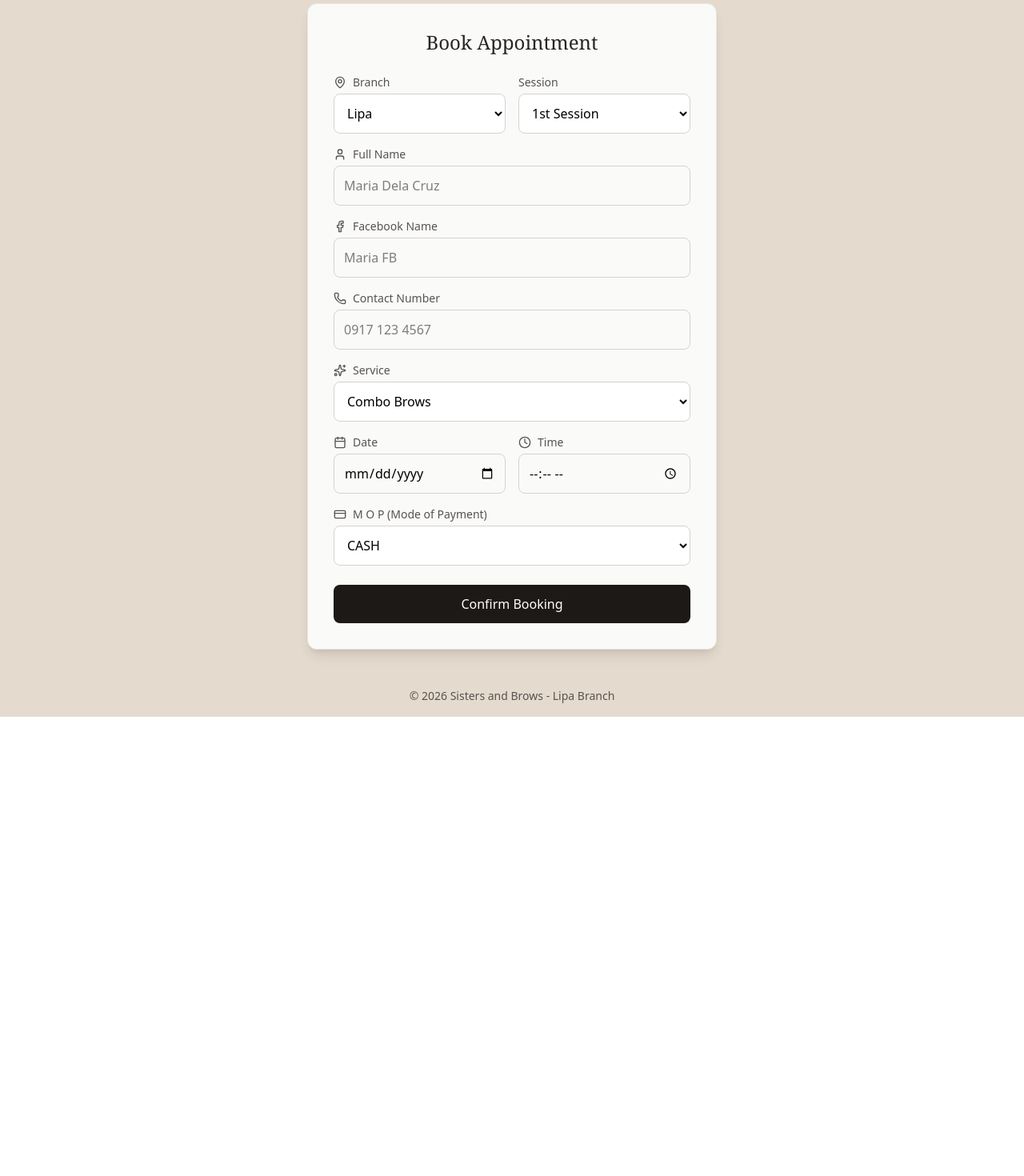
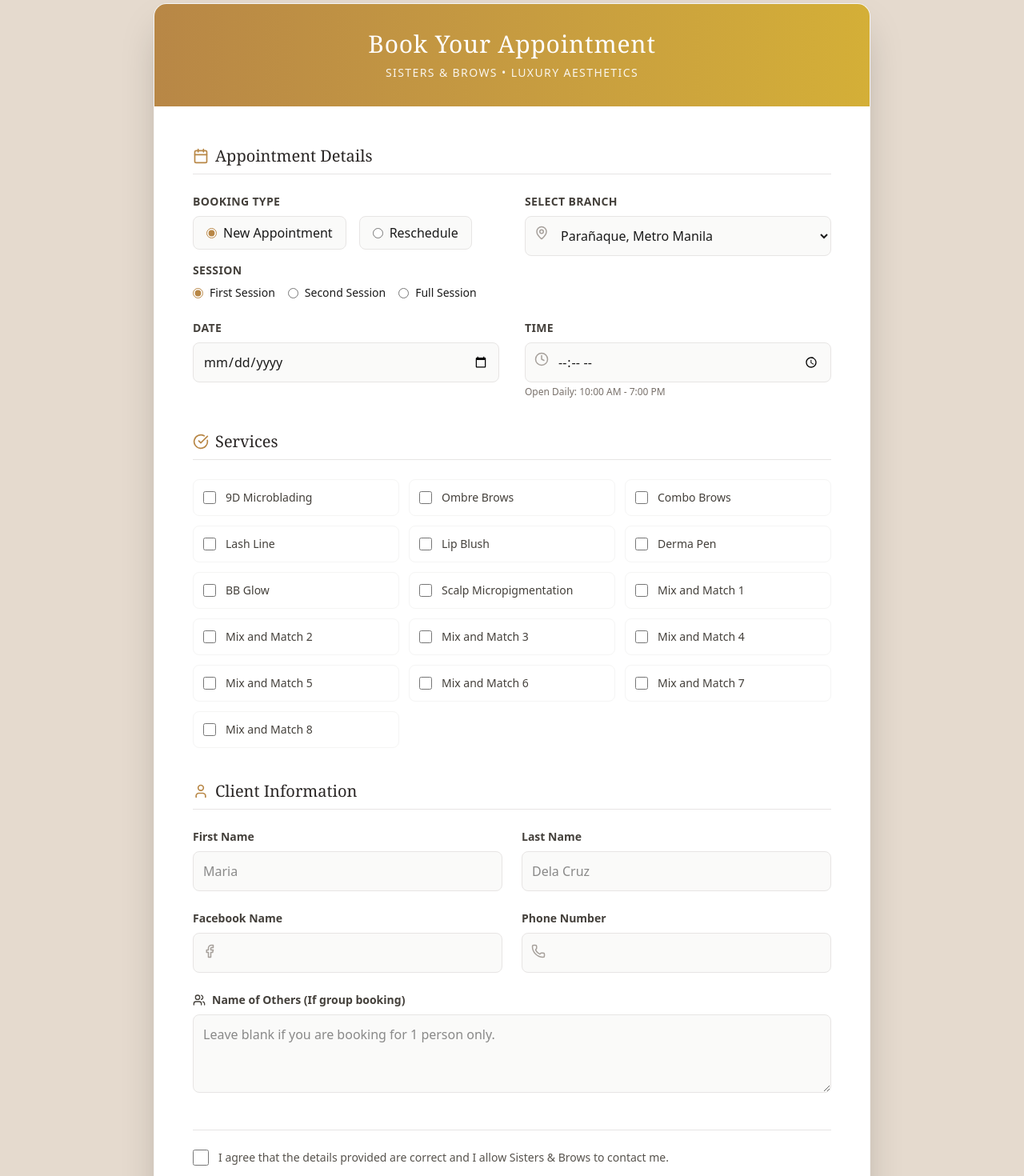
Before and after one commit to 2xe2ipii/sisters-and-brows, a Next.js app: page / in a window 1280 px wide. Shown: the part 120-1590 px from the top of the page at 80% size. Before the commit the page ends 1016 px from the top, so only its background shows below. Built offline with nearby package versions, Linux system fonts and the light colour scheme; what google-auth-library would draw is missing.

Commit message:
sorting integ

```diff
--- a/app/actions.ts
+++ b/app/actions.ts
@@ -3,49 +3,68 @@
 import { z } from 'zod';
 import { getDoc } from '@/lib/googleSheets';
 
+// Map for Short Codes in Sheets
+const BRANCH_MAP: Record<string, string> = {
+  "Parañaque, Metro Manila": "PQ",
+  "Lipa, Batangas": "LP",
+  "San Pablo, Laguna": "SP",
+  "Novaliches, Quezon City": "NV",
+  "Dasmariñas, Cavite": "DM",
+  "Comembo, Taguig": "TG"
+};
+
 const formSchema = z.object({
-  branch: z.string().min(1, "Select a branch"),
-  fbName: z.string().optional(),
-  fullName: z.string().min(2, "Name is required"),
-  phone: z.string().min(10, "Phone is required"),
-  date: z.string().min(1, "Date is required"),
-  time: z.string().min(1, "Time is required"),
-  service: z.string().min(1, "Select a service"),
-  session: z.string().min(1, "Select session type"),
-  mop: z.string().min(1, "Select MOP"),
+  type: z.string().optional(),
+  branch: z.string().min(1),
+  session: z.string().min(1),
+  date: z.string().min(1),
+  time: z.string().min(1),
+  services: z.union([z.string(), z.array(z.string())]),
+  fbName: z.string().min(1),
+  firstName: z.string().min(1),
+  lastName: z.string().min(1),
+  phone: z.string().min(1),
+  others: z.string().optional(),
 });
 
 export async function submitBooking(prevState: any, formData: FormData) {
 
+  // 1. Handle Multi-Select Services
+  const servicesRaw = formData.getAll('services');
+  // Join array into a single string for the Sheet (e.g., "Brows, Lips")
+  const servicesString = servicesRaw.join(', ');
+
   const rawData = {
+    type: formData.get('type'),
     branch: formData.get('branch'),
-    fbName: formData.get('fbName'),
-    fullName: formData.get('fullName'),
-    phone: formData.get('phone'),
+    session: formData.get('session'),
     date: formData.get('date'),
     time: formData.get('time'),
-    service: formData.get('service'),
-    session: formData.get('session'),
-    mop: formData.get('mop'),
+    services: servicesRaw,
+    fbName: formData.get('fbName'),
+    firstName: formData.get('firstName'),
+    lastName: formData.get('lastName'),
+    phone: formData.get('phone'),
+    others: formData.get('others'),
   };
 
   const validated = formSchema.safeParse(rawData);
 
   if (!validated.success) {
-    return { success: false, message: "Please check your inputs." };
+    return { success: false, message: "Please check that all required fields are filled." };
   }
 
   try {
     const doc = await getDoc();
-    const sheet = doc.sheetsByIndex[0];
+    // Target "Raw_Intake" specifically
+    let sheet = doc.sheetsByTitle["Raw_Intake"];
+    if (!sheet) sheet = doc.sheetsByIndex[0];
 
-    // --- FORMATTING LOGIC START ---
+    // 2. Format Date (YYYY-MM-DD for sorting)
+    const dateObj = new Date(validated.data.date);
+    const formattedDate = dateObj.toISOString().split('T')[0];
 
-    // 1. Format Date: "2026-01-18" -> "1/18"
-    const dateObj = new Date(validated.data.date);
-    const formattedDate = `${dateObj.getMonth() + 1}/${dateObj.getDate()}`;
-
-    // 2. Format Time: "14:30" -> "2:30 PM"
+    // 3. Format Time
     const [hours, minutes] = validated.data.time.split(':');
     const timeObj = new Date();
     timeObj.setHours(parseInt(hours), parseInt(minutes));
@@ -55,26 +74,34 @@
       hour12: true
     });
 
-    // --- FORMATTING LOGIC END ---
+    // 4. Combine Names
+    const fullClientName = `${validated.data.firstName} ${validated.data.lastName}`;
+
+    // 5. Append "Others" to notes or name if needed,
+    // or just leave it for the admin to read in the raw data.
+    // We will append it to the Remarks/Status column or just save it.
+
+    const shortBranch = BRANCH_MAP[validated.data.branch] || validated.data.branch;
 
     await sheet.addRow({
-      'BRANCH': validated.data.branch,
-      'FACEBOOK NAME': validated.data.fbName || "",
-      'FULL NAME': validated.data.fullName,
-      'Contact Number': validated.data.phone, // We keep the number raw so it's clickable
+      'BRANCH': shortBranch,
+      'FACEBOOK NAME': validated.data.fbName,
+      'FULL NAME': fullClientName, // Joined Name
+      'Contact Number': validated.data.phone,
       'DATE': formattedDate,
       'TIME': formattedTime,
       'CLIENT #': "",
-      'SERVICES': validated.data.service,
+      'SERVICES': servicesString, // Sent as "Brows, Lips"
       'SESSION': validated.data.session,
-      'STATUS': "Done", // Matches your screenshot (Green usually means Done/Active)
+      'STATUS': validated.data.type === 'Reschedule' ? 'Reschedule' : 'Pending',
       'ACK?': "NO ACK",
-      'M O P': validated.data.mop
+      'M O P': "", // MOP is usually collected later or on site? (Not in your screenshot input list)
+      'REMARKS': validated.data.others || "" // <--- NEW: Maps the 'others' input here
     });
 
-    return { success: true, message: "Booking confirmed!" };
+    return { success: true, message: "Booking confirmed! Please take a screenshot." };
   } catch (error) {
     console.error("Sheet Error:", error);
-    return { success: false, message: "Failed to save booking. Try again." };
+    return { success: false, message: "System Busy. Please try again." };
   }
 }
--- a/app/globals.css
+++ b/app/globals.css
@@ -1 +1,11 @@
 @import "tailwindcss";
+
+body {
+  background-color: #FDFBF7; /* Soft Cream */
+  color: #1A1A1A;
+}
+
+/* Optional: Add a smooth scroll behavior */
+html {
+  scroll-behavior: smooth;
+}
--- a/components/BookingForm.tsx
+++ b/components/BookingForm.tsx
@@ -2,7 +2,14 @@
 
 import { useActionState } from 'react';
 import { submitBooking } from '@/app/actions';
-import { Calendar, User, Phone, Sparkles, Clock, Facebook, CreditCard, MapPin } from 'lucide-react';
+import { MapPin, Calendar, Clock, User, Facebook, Phone, Users, CheckCircle } from 'lucide-react';
+
+const SERVICES = [
+  "9D Microblading", "Ombre Brows", "Combo Brows", "Lash Line",
+  "Lip Blush", "Derma Pen", "BB Glow", "Scalp Micropigmentation",
+  "Mix and Match 1", "Mix and Match 2", "Mix and Match 3", "Mix and Match 4",
+  "Mix and Match 5", "Mix and Match 6", "Mix and Match 7", "Mix and Match 8"
+];
 
 const initialState = {
   success: false,
@@ -13,111 +20,177 @@
   const [state, formAction, isPending] = useActionState(submitBooking, initialState);
 
   return (
-    <form action={formAction} className="bg-stone-50 p-8 rounded-xl shadow-lg border border-stone-200 max-w-lg w-full">
-      <h2 className="text-2xl font-serif text-stone-800 mb-6 text-center">Book Appointment</h2>
+    <div className="w-full max-w-4xl mx-auto bg-white shadow-2xl rounded-2xl overflow-hidden border border-stone-100">
 
-      {/* Branch & Session (Two columns) */}
-      <div className="grid grid-cols-2 gap-4 mb-4">
+      {/* Golden Header */}
+      <div className="bg-gradient-to-r from-[#B88746] to-[#D4AF37] p-8 text-center text-white">
+        <h2 className="text-3xl font-serif tracking-wide mb-2">Book Your Appointment</h2>
+        <p className="text-white/90 text-sm uppercase tracking-widest">Sisters & Brows • Luxury Aesthetics</p>
+      </div>
+
+      <form action={formAction} className="p-8 md:p-12 space-y-10">
+
+        {/* --- SECTION 1: APPOINTMENT DETAILS --- */}
+        <section>
+          <div className="flex items-center gap-2 mb-6 border-b border-stone-200 pb-2">
+            <Calendar className="text-[#B88746]" size={20} />
+            <h3 className="text-xl font-serif text-stone-800">Appointment Details</h3>
+          </div>
+
+          <div className="grid grid-cols-1 md:grid-cols-2 gap-8">
+            {/* Type & Session */}
+            <div className="space-y-4">
               <div>
-          <label className="flex items-center gap-2 text-stone-600 mb-1 text-sm font-medium">
-            <MapPin size={16} /> Branch
+                <label className="block text-sm font-bold text-stone-700 mb-2 uppercase tracking-wide">Booking Type</label>
+                <div className="flex gap-4">
+                  <label className="flex items-center gap-2 cursor-pointer bg-stone-50 px-4 py-2 rounded-lg border border-stone-200 hover:border-[#B88746] transition">
+                    <input type="radio" name="type" value="New Appointment" defaultChecked className="accent-[#B88746]" />
+                    <span>New Appointment</span>
                   </label>
-          <select name="branch" className="w-full p-3 border border-stone-300 rounded-lg bg-white">
-            <option value="Lipa">Lipa</option>
-            <option value="PQ">PQ</option>
-            <option value="SP">SP</option>
-          </select>
+                  <label className="flex items-center gap-2 cursor-pointer bg-stone-50 px-4 py-2 rounded-lg border border-stone-200 hover:border-[#B88746] transition">
+                    <input type="radio" name="type" value="Reschedule" className="accent-[#B88746]" />
+                    <span>Reschedule</span>
+                  </label>
                 </div>
+              </div>
+
               <div>
-          <label className="flex items-center gap-2 text-stone-600 mb-1 text-sm font-medium">
-             Session
+                <label className="block text-sm font-bold text-stone-700 mb-2 uppercase tracking-wide">Session</label>
+                <div className="flex flex-wrap gap-4">
+                  <label className="flex items-center gap-2 text-sm">
+                    <input type="radio" name="session" value="1ST" defaultChecked className="accent-[#B88746]" /> First Session
                   </label>
-          <select name="session" className="w-full p-3 border border-stone-300 rounded-lg bg-white">
-            <option value="1ST">1st Session</option>
-            <option value="2ND">2nd Session (Retouch)</option>
+                  <label className="flex items-center gap-2 text-sm">
+                    <input type="radio" name="session" value="2ND" className="accent-[#B88746]" /> Second Session
+                  </label>
+                  <label className="flex items-center gap-2 text-sm">
+                    <input type="radio" name="session" value="FULL" className="accent-[#B88746]" /> Full Session
+                  </label>
+                </div>
+              </div>
+            </div>
+
+            {/* Branch */}
+            <div>
+              <label className="block text-sm font-bold text-stone-700 mb-2 uppercase tracking-wide">
+                Select Branch
+              </label>
+              <div className="relative">
+                <MapPin className="absolute left-3 top-3 text-stone-400" size={18} />
+                <select name="branch" className="w-full pl-10 p-3 bg-stone-50 border border-stone-200 rounded-lg focus:ring-2 focus:ring-[#B88746] outline-none">
+                  <option value="Parañaque, Metro Manila">Parañaque, Metro Manila</option>
+                  <option value="Lipa, Batangas">Lipa, Batangas</option>
+                  <option value="San Pablo, Laguna">San Pablo, Laguna</option>
+                  <option value="Novaliches, Quezon City">Novaliches, Quezon City</option>
+                  <option value="Dasmariñas, Cavite">Dasmariñas, Cavite</option>
+                  <option value="Comembo, Taguig">Comembo, Taguig</option>
                 </select>
               </div>
             </div>
-
-      {/* Full Name */}
-      <div className="mb-4">
-        <label className="flex items-center gap-2 text-stone-600 mb-1 text-sm font-medium">
-          <User size={16} /> Full Name
-        </label>
-        <input name="fullName" type="text" required className="w-full p-3 border border-stone-300 rounded-lg outline-none focus:ring-1 focus:ring-amber-500" placeholder="Maria Dela Cruz" />
-      </div>
-
-      {/* Facebook Name (Optional but requested) */}
-      <div className="mb-4">
-        <label className="flex items-center gap-2 text-stone-600 mb-1 text-sm font-medium">
-          <Facebook size={16} /> Facebook Name
-        </label>
-        <input name="fbName" type="text" className="w-full p-3 border border-stone-300 rounded-lg outline-none focus:ring-1 focus:ring-amber-500" placeholder="Maria FB" />
-      </div>
-
-      {/* Contact */}
-      <div className="mb-4">
-        <label className="flex items-center gap-2 text-stone-600 mb-1 text-sm font-medium">
-          <Phone size={16} /> Contact Number
-        </label>
-        <input name="phone" type="tel" required className="w-full p-3 border border-stone-300 rounded-lg outline-none focus:ring-1 focus:ring-amber-500" placeholder="0917 123 4567" />
-      </div>
-
-      {/* Service */}
-      <div className="mb-4">
-        <label className="flex items-center gap-2 text-stone-600 mb-1 text-sm font-medium">
-          <Sparkles size={16} /> Service
-        </label>
-        <select name="service" className="w-full p-3 border border-stone-300 rounded-lg bg-white">
-          <option value="Combo Brows">Combo Brows</option>
-          <option value="9d microblading">9d Microblading</option>
-          <option value="Lash Line">Lash Line</option>
-          <option value="Lip Blush">Lip Blush</option>
-          <option value="Retouch">Retouch</option>
-        </select>
           </div>
 
           {/* Date & Time */}
-      <div className="grid grid-cols-2 gap-4 mb-4">
+          <div className="grid grid-cols-1 md:grid-cols-2 gap-8 mt-6">
             <div>
-          <label className="flex items-center gap-2 text-stone-600 mb-1 text-sm font-medium">
-            <Calendar size={16} /> Date
-          </label>
-          <input name="date" type="date" required className="w-full p-3 border border-stone-300 rounded-lg" />
+              <label className="block text-sm font-bold text-stone-700 mb-2 uppercase tracking-wide">Date</label>
+              <input name="date" type="date" required className="w-full p-3 bg-stone-50 border border-stone-200 rounded-lg focus:ring-2 focus:ring-[#B88746] outline-none" />
             </div>
             <div>
-          <label className="flex items-center gap-2 text-stone-600 mb-1 text-sm font-medium">
-            <Clock size={16} /> Time
+              <label className="block text-sm font-bold text-stone-700 mb-2 uppercase tracking-wide">Time</label>
+              <div className="relative">
+                <Clock className="absolute left-3 top-3 text-stone-400" size={18} />
+                <input name="time" type="time" required className="w-full pl-10 p-3 bg-stone-50 border border-stone-200 rounded-lg focus:ring-2 focus:ring-[#B88746] outline-none" />
+              </div>
+              <p className="text-xs text-stone-500 mt-1">Open Daily: 10:00 AM - 7:00 PM</p>
+            </div>
+          </div>
+        </section>
+
+        {/* --- SECTION 2: SERVICES --- */}
+        <section>
+          <div className="flex items-center gap-2 mb-6 border-b border-stone-200 pb-2">
+            <CheckCircle className="text-[#B88746]" size={20} />
+            <h3 className="text-xl font-serif text-stone-800">Services</h3>
+          </div>
+
+          <div className="grid grid-cols-1 md:grid-cols-2 lg:grid-cols-3 gap-3">
+            {SERVICES.map((service) => (
+              <label key={service} className="flex items-center gap-3 p-3 border border-stone-100 rounded-lg hover:bg-stone-50 transition cursor-pointer">
+                <input type="checkbox" name="services" value={service} className="w-4 h-4 accent-[#B88746] rounded" />
+                <span className="text-sm text-stone-700">{service}</span>
               </label>
-          <input name="time" type="time" required className="w-full p-3 border border-stone-300 rounded-lg" />
+            ))}
+          </div>
+        </section>
+
+        {/* --- SECTION 3: CLIENT INFO --- */}
+        <section>
+          <div className="flex items-center gap-2 mb-6 border-b border-stone-200 pb-2">
+            <User className="text-[#B88746]" size={20} />
+            <h3 className="text-xl font-serif text-stone-800">Client Information</h3>
+          </div>
+
+          <div className="grid grid-cols-1 md:grid-cols-2 gap-6 mb-6">
+            <div>
+              <label className="block text-sm font-bold text-stone-700 mb-2">First Name</label>
+              <input name="firstName" type="text" placeholder="Maria" required className="w-full p-3 bg-stone-50 border border-stone-200 rounded-lg outline-none focus:border-[#B88746]" />
+            </div>
+            <div>
+              <label className="block text-sm font-bold text-stone-700 mb-2">Last Name</label>
+              <input name="lastName" type="text" placeholder="Dela Cruz" required className="w-full p-3 bg-stone-50 border border-stone-200 rounded-lg outline-none focus:border-[#B88746]" />
             </div>
           </div>
 
-      {/* Mode of Payment */}
-      <div className="mb-6">
-        <label className="flex items-center gap-2 text-stone-600 mb-1 text-sm font-medium">
-          <CreditCard size={16} /> M O P (Mode of Payment)
-        </label>
-        <select name="mop" className="w-full p-3 border border-stone-300 rounded-lg bg-white">
-          <option value="CASH">CASH</option>
-          <option value="GCASH">GCASH</option>
-        </select>
+          <div className="grid grid-cols-1 md:grid-cols-2 gap-6 mb-6">
+             <div className="relative">
+                <label className="block text-sm font-bold text-stone-700 mb-2">Facebook Name</label>
+                <div className="relative">
+                  <Facebook className="absolute left-3 top-3.5 text-stone-400" size={18} />
+                  <input name="fbName" type="text" required className="w-full pl-10 p-3 bg-stone-50 border border-stone-200 rounded-lg outline-none focus:border-[#B88746]" />
+                </div>
+            </div>
+             <div className="relative">
+                <label className="block text-sm font-bold text-stone-700 mb-2">Phone Number</label>
+                <div className="relative">
+                  <Phone className="absolute left-3 top-3.5 text-stone-400" size={18} />
+                  <input name="phone" type="tel" required className="w-full pl-10 p-3 bg-stone-50 border border-stone-200 rounded-lg outline-none focus:border-[#B88746]" />
+                </div>
+            </div>
           </div>
 
-      {/* Submit */}
+          <div>
+            <label className="block text-sm font-bold text-stone-700 mb-2 flex items-center gap-2">
+              <Users size={16} /> Name of Others (If group booking)
+            </label>
+            <textarea name="others" rows={3} className="w-full p-3 bg-stone-50 border border-stone-200 rounded-lg outline-none focus:border-[#B88746]" placeholder="Leave blank if you are booking for 1 person only."></textarea>
+          </div>
+        </section>
+
+        {/* --- FOOTER --- */}
+        <div className="pt-6 border-t border-stone-200">
+          <label className="flex items-center gap-3 mb-6 cursor-pointer">
+            <input type="checkbox" name="agreement" required className="w-5 h-5 accent-[#B88746]" />
+            <span className="text-sm text-stone-600">
+              I agree that the details provided are correct and I allow Sisters & Brows to contact me.
+            </span>
+          </label>
+
           <button
             type="submit"
             disabled={isPending}
-        className="w-full bg-stone-900 text-white py-3 rounded-lg font-medium hover:bg-stone-800 transition disabled:opacity-50"
+            className="w-full bg-[#1A1A1A] text-white font-serif tracking-widest uppercase py-4 rounded-lg hover:bg-[#B88746] transition-all duration-300 shadow-lg disabled:opacity-50"
           >
-        {isPending ? 'Submitting...' : 'Confirm Booking'}
+            {isPending ? 'Confirming Appointment...' : 'Submit Booking'}
           </button>
 
           {state.message && (
-        <p className={`mt-4 text-center text-sm ${state.success ? 'text-green-600' : 'text-red-600'}`}>
-          {state.message}
-        </p>
+            <div className={`mt-6 p-4 text-center rounded-lg ${state.success ? 'bg-green-50 text-green-800 border border-green-200' : 'bg-red-50 text-red-800 border border-red-200'}`}>
+              <p className="font-medium">{state.message}</p>
+            </div>
           )}
+        </div>
+
       </form>
+    </div>
   );
 }
```
Lines whose indentation alone changed are shown as unchanged.
